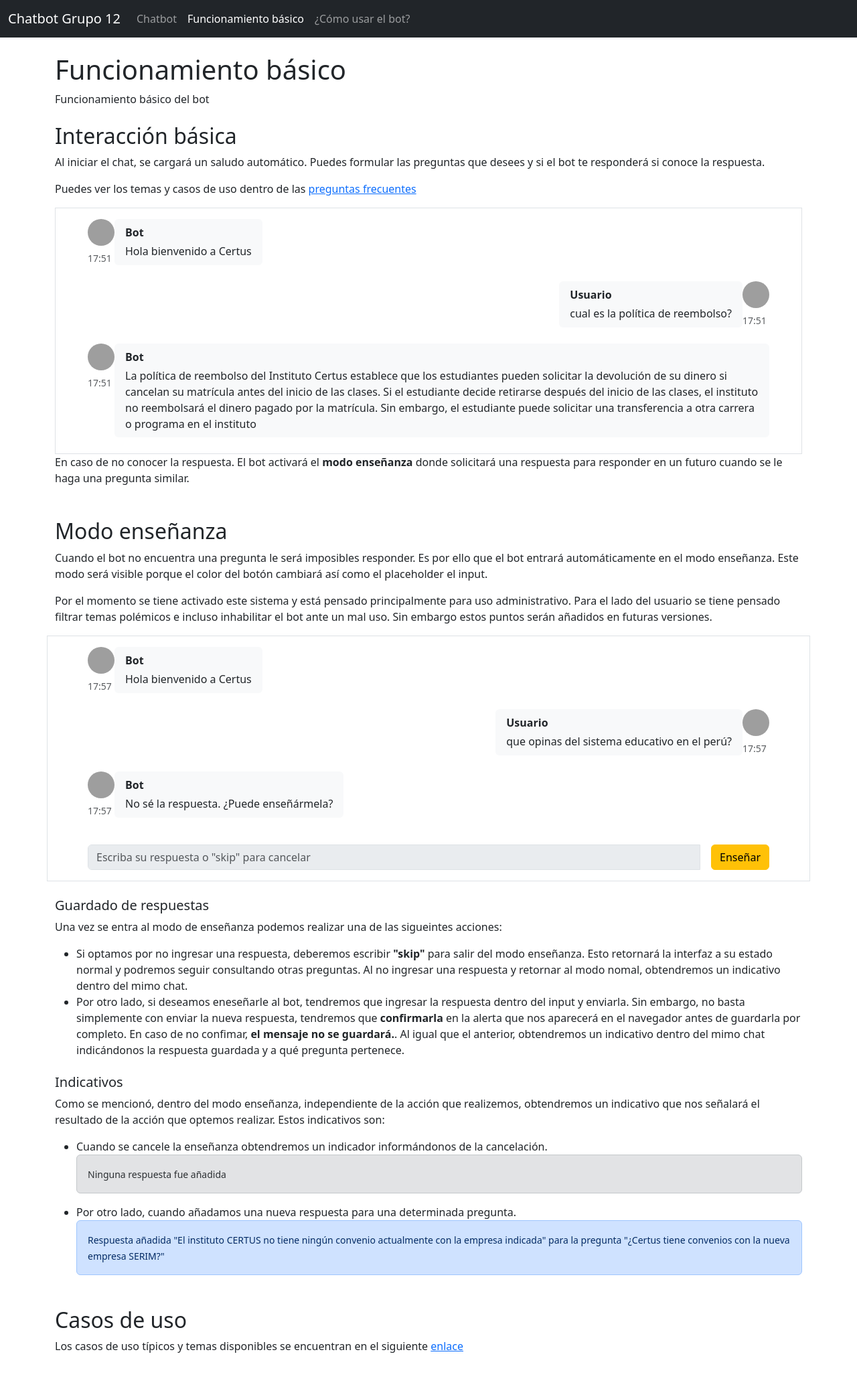
After one commit to IRypS/chatbot_web, a Flask app: page /basic in a window 1280 px wide. The commit adds this page. Shown: the whole page at 67% size. Run offline with Flask 3, Linux system fonts and the light colour scheme; grey boxes are pictures that could not be loaded.

Commit message:
add basic info page

```diff
--- a/json/knowledge_base.json
+++ b/json/knowledge_base.json
@@ -294,18 +294,6 @@
     {
       "question": "Muchas gracias. Chau!.",
       "answer": "¡De nada! ¡Que tengas un buen día! 😊"
-    },
-    {
-      "question": "y las milfs?",
-      "answer": "que dico"
-    },
-    {
-      "question": "alocate?",
-      "answer": "dime wachio"
-    },
-    {
-      "question": "manda che",
-      "answer": "no she"
     }
   ]
 }
--- a/main.py
+++ b/main.py
@@ -14,9 +14,13 @@ knowledgeBase = load_knowledge_base(knowled_base_json_path)
 def index():
     return render_template('index.html')
 
-@app.route('/faq')
-def faq():
-    return render_template('faq.html')
+# @app.route('/faq')
+# def faq():
+#     return render_template('faq.html')
+
+@app.route('/basic')
+def basic():
+    return render_template('basic.html')
 
 @app.route('/tutorial')
 def tutorial():
--- /dev/null
+++ b/static/css/styles.css
@@ -0,0 +1,30 @@
+.chat-container {
+    height: 85vh !important;
+  }
+
+  .chat-container-messages {
+    height: 90%;
+    overflow: auto;
+    display: flex;
+    flex-direction: column;
+  }
+
+  .chat-message-left,
+  .chat-message-right {
+      display: flex;
+      flex-shrink: 0
+  }
+
+  .chat-message-left {
+      margin-right: auto
+  }
+
+  .chat-message-right {
+      flex-direction: row-reverse;
+      margin-left: auto
+  }
+
+  /* Overrading  */
+  .btn-primary {
+    background-color: #192063 !important;
+  }
--- /dev/null
+++ b/templates/basic.html
@@ -0,0 +1,170 @@
+<!doctype html>
+<html lang="es">
+
+  <head>
+    <meta charset="utf-8">
+    <meta name="viewport" content="width=device-width, initial-scale=1">
+    <title>Bootstrap demo</title>
+    <link href="https://cdn.jsdelivr.net/npm/bootstrap@5.3.2/dist/css/bootstrap.min.css" rel="stylesheet" integrity="sha384-T3c6CoIi6uLrA9TneNEoa7RxnatzjcDSCmG1MXxSR1GAsXEV/Dwwykc2MPK8M2HN" crossorigin="anonymous">
+    <link rel="stylesheet" href="{{ url_for('static', filename='css/styles.css' ) }}">
+  </head>
+
+  <body>
+
+    <!-- Nav -->
+    <nav class="navbar navbar-expand-lg navbar-dark bg-dark">
+      <div class="container-fluid">
+        <a class="navbar-brand" href="/">Chatbot Grupo 12</a>
+        <button class="navbar-toggler" type="button" data-bs-toggle="collapse" data-bs-target="#navbarSupportedContent" aria-controls="navbarSupportedContent" aria-expanded="false" aria-label="Toggle navigation">
+          <span class="navbar-toggler-icon"></span>
+        </button>
+        <div class="collapse navbar-collapse" id="navbarSupportedContent">
+          <ul class="navbar-nav me-auto mb-2 mb-lg-0">
+            <li class="nav-item">
+              <a class="nav-link" href="/">Chatbot</a>
+            </li>
+            <li class="nav-item">
+              <a class="nav-link active" aria-current="page" href="/basic">Funcionamiento básico</a>
+            </li>
+            <li class="nav-item">
+              <a class="nav-link" href="/tutorial">¿Cómo usar el bot?</a>
+            </li>
+          </ul>
+        </div>
+      </div>
+    </nav>
+    <!-- END Nav -->
+
+    <div class="container">
+
+        <div class="my-4">
+            <h1>Funcionamiento básico</h1>
+            <p>Funcionamiento básico del bot</p>
+        </div>
+
+        <div>
+            <h2>Interacción básica</h2>
+            <p>Al iniciar el chat, se cargará un saludo automático. Puedes formular las preguntas que desees y si el bot te responderá si conoce la respuesta.</p>
+            <p>Puedes ver los temas y casos de uso dentro de las <a href="/use-cases">preguntas frecuentes</a></p>
+
+            <div class="col-12 border px-5 py-0" id="chat-messages">
+                <div id="messages" class="mt-3" style="height: 95%;">
+                <div class="chat-message-left mb-4">
+                <div>
+                  <img src="https://cdn.pixabay.com/photo/2022/09/25/23/28/android-7479380_1280.png" class="rounded-circle mr-1" alt="Bot" width="40" height="40">
+                  <div class="text-muted small text-nowrap mt-2">17:51</div>
+                </div>
+                <div class="flex-shrink-1 bg-light rounded py-2 px-3 mr-3">
+                  <div class="font-weight-bold mb-1"><b>Bot</b></div>
+                  Hola bienvenido a Certus
+                </div></div><div class="chat-message-right mb-4">
+                <div>
+                  <img src="https://cdn.pixabay.com/photo/2012/05/07/01/54/owl-47526_1280.png" class="rounded-circle mr-1" alt="Usuario" width="40" height="40">
+                  <div class="text-muted small text-nowrap mt-2">17:51</div>
+                </div>
+                <div class="flex-shrink-1 bg-light rounded py-2 px-3 mr-3">
+                  <div class="font-weight-bold mb-1"><b>Usuario</b></div>
+                  cual es la política de reembolso?
+                </div></div><div class="chat-message-left mb-4">
+                <div>
+                  <img src="https://cdn.pixabay.com/photo/2022/09/25/23/28/android-7479380_1280.png" class="rounded-circle mr-1" alt="Bot" width="40" height="40">
+                  <div class="text-muted small text-nowrap mt-2">17:51</div>
+                </div>
+                <div class="flex-shrink-1 bg-light rounded py-2 px-3 mr-3">
+                  <div class="font-weight-bold mb-1"><b>Bot</b></div>
+                  La política de reembolso del Instituto Certus establece que los estudiantes pueden solicitar la devolución de su dinero si cancelan su matrícula antes del inicio de las clases. Si el estudiante decide retirarse después del inicio de las clases, el instituto no reembolsará el dinero pagado por la matrícula. Sin embargo, el estudiante puede solicitar una transferencia a otra carrera o programa en el instituto
+                </div></div></div>
+              </div>
+
+            <p>En caso de no conocer la respuesta. El bot activará el <b>modo enseñanza</b> donde solicitará una respuesta para responder en un futuro cuando se le haga una pregunta similar.</p>
+        </div>
+
+        <div class="mt-5">
+            <h2>Modo enseñanza</h2>
+            <p>Cuando el bot no encuentra una pregunta le será imposibles responder. Es por ello que el bot entrará automáticamente en el modo enseñanza. Este modo será visible porque el color del botón cambiará así como el placeholder el input.</p>
+            <p>Por el momento se tiene activado este sistema y está pensado principalmente para uso administrativo. Para el lado del usuario se tiene pensado filtrar temas polémicos e incluso inhabilitar el bot ante un mal uso. Sin embargo estos puntos serán añadidos en futuras versiones.</p>
+
+            <div class="row border px-5 pb-3">
+
+                <div class="col-12 chat-container-messages" id="chat-messages">
+                    <div id="messages" class="mt-3" style="height: 95%;">
+                        <div class="chat-message-left mb-4">
+                        <div>
+                        <img src="https://cdn.pixabay.com/photo/2022/09/25/23/28/android-7479380_1280.png" class="rounded-circle mr-1" alt="Bot" width="40" height="40">
+                        <div class="text-muted small text-nowrap mt-2">17:57</div>
+                        </div>
+                        <div class="flex-shrink-1 bg-light rounded py-2 px-3 mr-3">
+                        <div class="font-weight-bold mb-1"><b>Bot</b></div>
+                        Hola bienvenido a Certus
+                        </div></div><div class="chat-message-right mb-4">
+                        <div>
+                        <img src="https://cdn.pixabay.com/photo/2012/05/07/01/54/owl-47526_1280.png" class="rounded-circle mr-1" alt="Usuario" width="40" height="40">
+                        <div class="text-muted small text-nowrap mt-2">17:57</div>
+                        </div>
+                        <div class="flex-shrink-1 bg-light rounded py-2 px-3 mr-3">
+                        <div class="font-weight-bold mb-1"><b>Usuario</b></div>
+                        que opinas del sistema educativo en el perú?
+                        </div></div><div class="chat-message-left mb-4">
+                        <div>
+                        <img src="https://cdn.pixabay.com/photo/2022/09/25/23/28/android-7479380_1280.png" class="rounded-circle mr-1" alt="Bot" width="40" height="40">
+                        <div class="text-muted small text-nowrap mt-2">17:57</div>
+                        </div>
+                        <div class="flex-shrink-1 bg-light rounded py-2 px-3 mr-3">
+                        <div class="font-weight-bold mb-1"><b>Bot</b></div>
+                        No sé la respuesta. ¿Puede enseñármela?
+                    </div></div>
+                </div>
+                </div>
+
+                <div id="chat-form" class="col-12 align-self-end mt-3">
+                    <div class="input-group">
+                    <input type="text" class="form-control" id="message" name="message" placeholder="Escriba su respuesta o &quot;skip&quot; para cancelar" disabled>
+                    <div class="input-group-append ms-3">
+                        <button id="chat-form-submit" class="btn btn-warning">Enseñar</button>
+                    </div>
+                    </div>
+                </div>
+            </div>
+
+            <h5 class="mt-4">Guardado de respuestas</h5>
+            <p>Una vez se entra al modo de enseñanza podemos realizar una de las sigueintes acciones:</p>
+            <ul>
+                <li>
+                    Si optamos por no ingresar una respuesta, deberemos escribir <b>"skip"</b> para salir del modo enseñanza. Esto retornará la interfaz a su estado normal y podremos seguir consultando otras preguntas. Al no ingresar una respuesta y retornar al modo nomal, obtendremos un indicativo dentro del mimo chat.
+                </li>
+                <li>
+                    Por otro lado, si deseamos eneseñarle al bot, tendremos que ingresar la respuesta dentro del input y enviarla. Sin embargo, no basta simplemente con enviar la nueva respuesta, tendremos que <b>confirmarla</b> en la alerta que nos aparecerá en el navegador antes de guardarla por completo. En caso de no confimar, <b>el mensaje no se guardará.</b>. Al igual que el anterior, obtendremos un indicativo dentro del mimo chat indicándonos la respuesta guardada y a qué pregunta pertenece.
+                </li>
+            </ul>
+
+            <h5 class="mt-4">Indicativos</h5>
+            <p>Como se mencionó, dentro del modo enseñanza, independiente de la acción que realizemos, obtendremos un indicativo que nos señalará el resultado de la acción que optemos realizar. Estos indicativos son:</p>
+
+            <ul>
+                <li>
+                    Cuando se cancele la enseñanza obtendremos un indicador informándonos de la cancelación.
+                    <div class="alert alert-secondary"><small>Ninguna respuesta fue añadida</small></div>
+                </li>
+                <li>
+                    Por otro lado, cuando añadamos una nueva respuesta para una determinada pregunta.
+                    <div class="alert alert-primary"><small>Respuesta añadida "El instituto CERTUS no tiene ningún convenio actualmente con la empresa indicada" para la pregunta "¿Certus tiene convenios con la nueva empresa SERIM?"</small></div>
+                </li>
+            </ul>
+
+        </div>
+
+
+        <div class="mt-5 pb-5">
+            <h2>Casos de uso</h2>
+            <p>Los casos de uso típicos y temas disponibles se encuentran en el siguiente <a href="/use-cases">enlace</a> </p>
+        </div>
+
+    </div>
+
+
+
+    <script src="https://cdn.jsdelivr.net/npm/bootstrap@5.3.2/dist/js/bootstrap.bundle.min.js" integrity="sha384-C6RzsynM9kWDrMNeT87bh95OGNyZPhcTNXj1NW7RuBCsyN/o0jlpcV8Qyq46cDfL" crossorigin="anonymous"></script>
+
+  </body>
+
+</html>
--- a/templates/tutorial.html
+++ b/templates/tutorial.html
@@ -24,7 +24,10 @@
               <a class="nav-link" href="/">Chatbot</a>
             </li>
             <li class="nav-item">
-              <a class="nav-link active" aria-current="page"  href="/tutorial">¿Cómo usar el bot?</a>
+              <a class="nav-link" href="/basic">Funcionamiento básico</a>
+            </li>
+            <li class="nav-item">
+              <a class="nav-link active" aria-current="page" href="/tutorial">¿Cómo usar el bot?</a>
             </li>
           </ul>
         </div>
```
Also changed, not shown: templates/index.html (+5 -34 lines), static/images/tutorial/chat_start_01.png (added).
